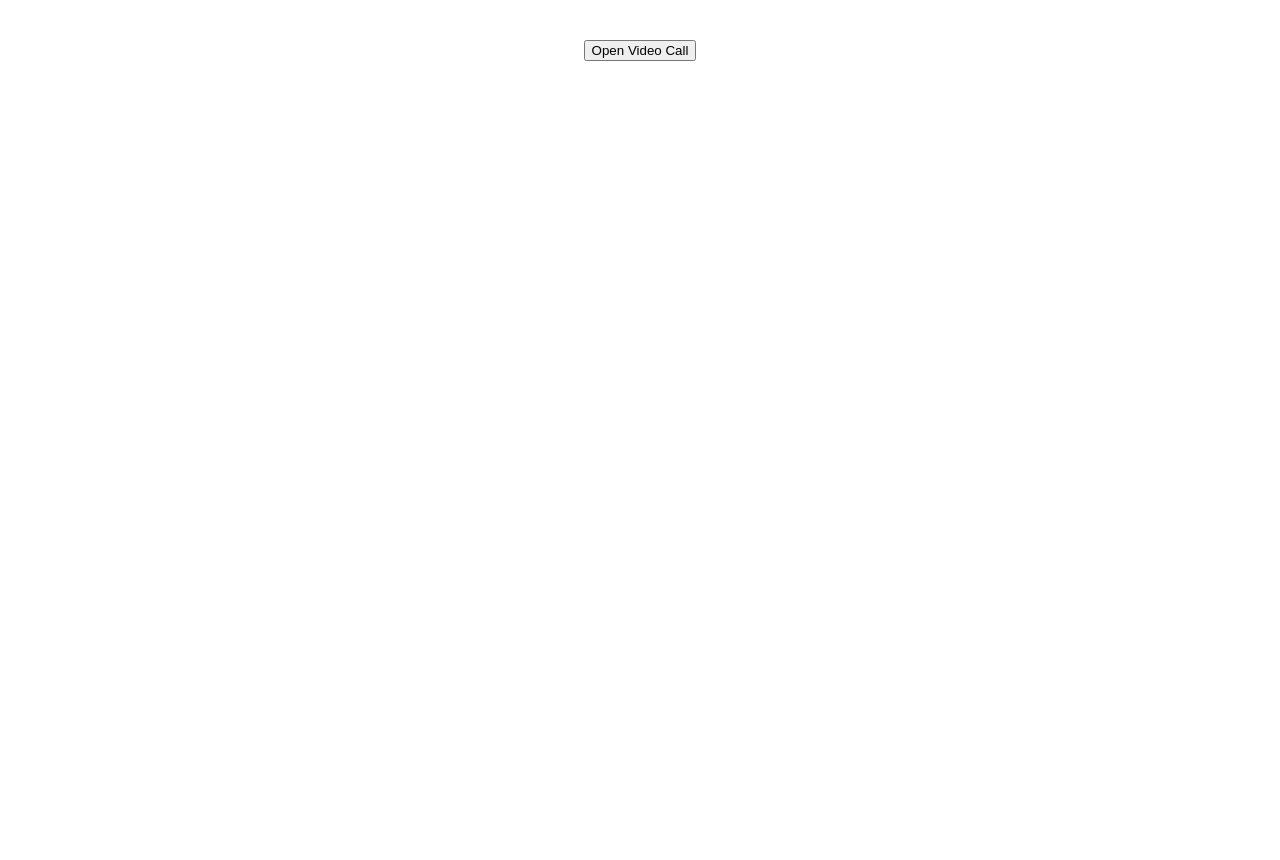
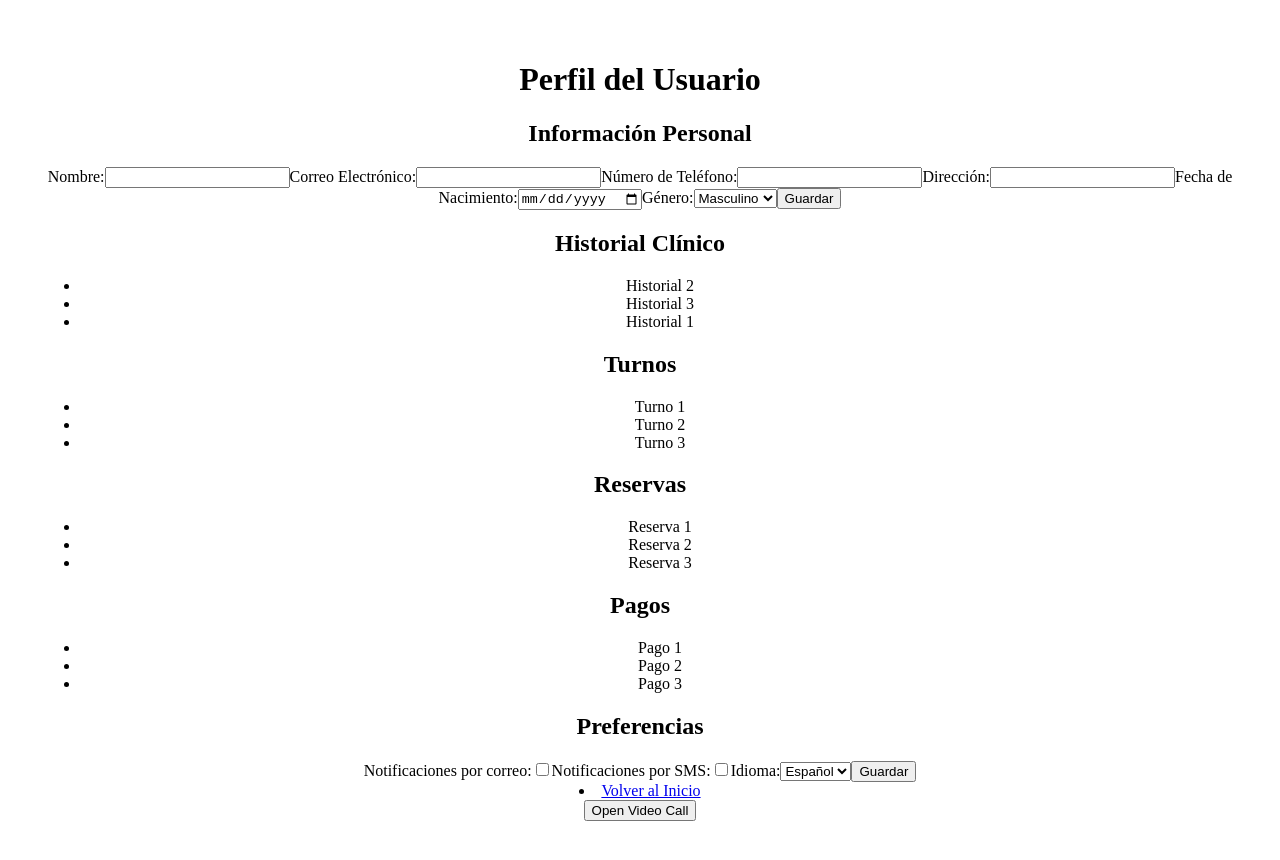
Before and after one commit to No-Country-simulation/S17-02-ft-Java-React, a React (Vite) app in the folder frontend/: page /profile in a window 1280 px wide. Before the commit this address had no page. Before the commit the page ends 800 px from the top, so only its background shows below. Built offline with nearby package versions, Linux system fonts and the light colour scheme.

Commit message:
Maquetado del compoenete Profile(perfil), se creo un directorio 'Profile' que contiene los archivos para el componente y se agrego un link en navbar para poder acceder al componente, la ruta es '/profile'

```diff
--- a/frontend/src/App.tsx
+++ b/frontend/src/App.tsx
@@ -4,6 +4,7 @@ import Home from "./components/home/index.tsx";
 import Login from "./components/login/index.tsx";
 import VideoCall from "./components/videoCall/index.tsx";
 import "./App.css";
+import Profile from "./components/Profile/Profile.tsx";
 
 const App: React.FC = () => {
   const [isVideoCallOpen, setIsVideoCallOpen] = useState(false);
@@ -13,6 +14,7 @@ const App: React.FC = () => {
       <Routes>
         <Route path="/" element={<Home />} />
         <Route path="/login" element={<Login />} />
+        <Route path="/profile" element={<Profile />} />
         <Route
           path="/video-call"
           element={
--- /dev/null
+++ b/frontend/src/components/Profile/Appointments.tsx
@@ -0,0 +1,16 @@
+import React from 'react';
+
+const Appointments: React.FC = () => {
+    return (
+        <section>
+        <h2>Turnos</h2>
+        <ul>
+            <li>Turno 1</li>
+            <li>Turno 2</li>
+            <li>Turno 3</li>
+        </ul>
+    </section>
+    );
+};
+
+export default Appointments;
--- /dev/null
+++ b/frontend/src/components/Profile/ClinicalHistory.tsx
@@ -0,0 +1,16 @@
+import React from 'react';
+
+const ClinicalHistory: React.FC = () => {
+    return (
+        <section>
+        <h2>Historial Clínico</h2>
+        <ul>
+            <li>Historial 2</li>
+            <li>Historial 3</li>
+            <li>Historial 1</li>
+        </ul>
+    </section>
+    );
+};
+
+export default ClinicalHistory;
--- /dev/null
+++ b/frontend/src/components/Profile/Payments.tsx
@@ -0,0 +1,16 @@
+import React from 'react';
+
+const Payments: React.FC = () => {
+    return (
+        <section>
+            <h2>Pagos</h2>
+            <ul>
+                <li>Pago 1</li>
+                <li>Pago 2</li>
+                <li>Pago 3</li>
+            </ul>
+    </section>
+    );
+};
+
+export default Payments;
--- /dev/null
+++ b/frontend/src/components/Profile/PersonalInfo.tsx
@@ -0,0 +1,41 @@
+import React from 'react';
+
+const PersonalInfo: React.FC = () => {
+    return (
+    <section>
+        <h2>Información Personal</h2>
+        <form>
+            <label>
+                Nombre:
+                <input type="text" name="name" />
+            </label>
+            <label>
+                Correo Electrónico:
+                <input type="email" name="email" />
+            </label>
+            <label>
+                Número de Teléfono:
+                <input type="tel" name="phone" />
+            </label>
+            <label>
+                Dirección:
+                <input type="text" name="address" />
+            </label>
+            <label>
+                Fecha de Nacimiento:
+                <input type="date" name="dob" />
+            </label>
+            <label>
+                Género:
+                <select name="gender">
+                    <option value="male">Masculino</option>
+                    <option value="female">Femenino</option>
+                </select>
+            </label>
+            <button type="submit">Guardar</button>
+        </form>
+    </section>
+    );
+};
+
+export default PersonalInfo;
--- /dev/null
+++ b/frontend/src/components/Profile/Preferences.tsx
@@ -0,0 +1,29 @@
+import React from 'react';
+
+const Preferences: React.FC = () => {
+    return (
+        <section>
+            <h2>Preferencias</h2>
+            <form>
+                <label>
+                    Notificaciones por correo:
+                    <input type="checkbox" name="emailNotifications" />
+                </label>
+                <label>
+                    Notificaciones por SMS:
+                    <input type="checkbox" name="smsNotifications" />
+                </label>
+                <label>
+                    Idioma:
+                    <select name="language">
+                        <option value="es">Español</option>
+                        <option value="en">Inglés</option>
+                    </select>
+                </label>
+                <button type="submit">Guardar</button>
+            </form>
+        </section>
+    );
+};
+
+export default Preferences;
--- /dev/null
+++ b/frontend/src/components/Profile/Profile.tsx
@@ -0,0 +1,27 @@
+import React from 'react';
+import PersonalInfo from './PersonalInfo';
+import ClinicalHistory from './ClinicalHistory';
+import Appointments from './Appointments';
+import Reservations from './Reservations';
+import Payments from './Payments';
+import Preferences from './Preferences';
+import { Link } from "react-router-dom";
+
+const Profile: React.FC = () => {
+    return (
+    <div>
+        <h1>Perfil del Usuario</h1>
+        <PersonalInfo />
+        <ClinicalHistory />
+        <Appointments />
+        <Reservations />
+        <Payments />
+        <Preferences />
+        <li>
+            <Link to="/">Volver al Inicio</Link>
+        </li>
+    </div>
+    );
+};
+
+export default Profile;
--- /dev/null
+++ b/frontend/src/components/Profile/Reservations.tsx
@@ -0,0 +1,16 @@
+import React from 'react';
+
+const Reservations: React.FC = () => {
+    return (
+    <section>
+        <h2>Reservas</h2>
+        <ul>
+            <li>Reserva 1</li>
+            <li>Reserva 2</li>
+            <li>Reserva 3</li>
+        </ul>
+    </section>
+    );
+};
+
+export default Reservations;
--- a/frontend/src/components/navbar/index.tsx
+++ b/frontend/src/components/navbar/index.tsx
@@ -23,6 +23,9 @@ const Navbar: React.FC = () => {
         <li>
           <Link to="/video-call">Video Llamada</Link>{" "}
         </li>
+        <li>
+          <Link to="/profile">Ver Perfil</Link>
+        </li>
       </ul>
     </nav>
   );
```
